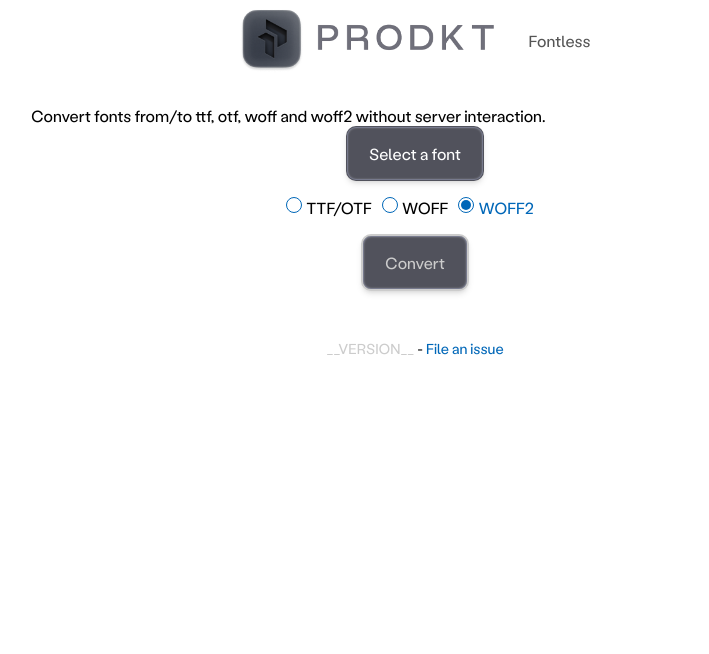
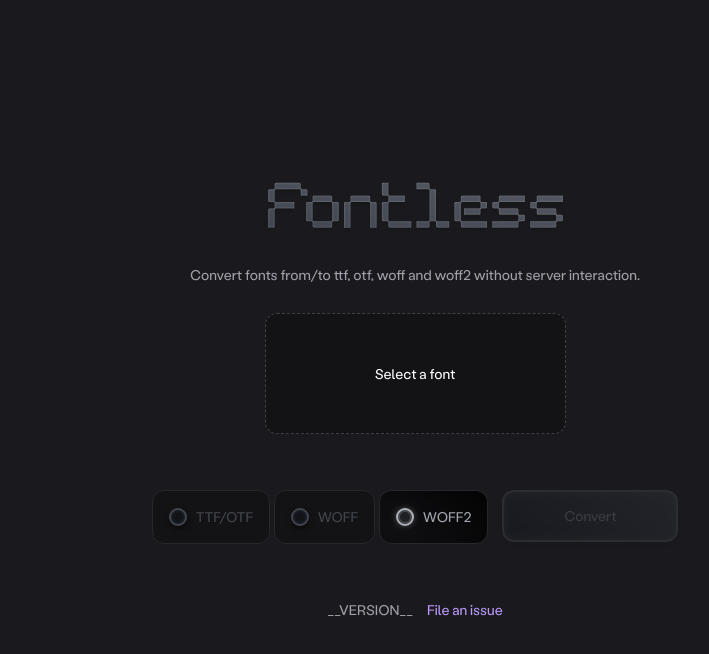
Before and after one commit to prodkt/fontless, a website built with webpack: page html/index.html in a window 1280 px wide. Shown: the whole page, without its empty margins (225-934 px from the left). Built offline with nearby package versions, Linux system fonts and the light colour scheme; files whose address does not match are found by name.

Commit message:
init commit

```diff
--- a/html/index.html
+++ b/html/index.html
@@ -17,7 +17,7 @@
   </script>
 </head>
 
-<body>
+<body class="fontless-body">
   <script>
     if ('serviceWorker' in navigator) {
       window.addEventListener('load', () => {
@@ -25,38 +25,44 @@
       });
     }
   </script>
-
+  <div class="fontless-container">
     <header class="fontless-header">
-    <img src="logo.png" alt="Fontless" class="fontless-logo" />
-    <div class="fontless-v-divider"></div>
-    <h1 class="fontless-title"><a href="#">Fontless</a></h1>
+    <img src="fontless.png" alt="Fontless" class="fontless-logo" />
   </header>
 
-  <main class="container">
-    <div>
+  <main class="fontless-container fontless-section">
+    <div class="fontless-section">
       Convert fonts from/to ttf, otf, woff and woff2 without server interaction.
     </div>
-    <div id="input-select-zone">
+    <div class="fontless-input-select-zone" id="input-select-zone">
       <div>
         <input id="input-file" type="file" style="display:none" multiple>
-        <button id="select-file-button">Select a font</button>
+        <button class="fontless-select-file-button" id="select-file-button">Select a font</button>
       </div>
     </div>
 
-    <div id="selected-font-info"></div>
-
+    <div class="fontless-section" id="selected-font-info"></div>
+    <div class="fontless-section fontless-font-conversion-select-container">
       <div id="format-select-container">
+        <div class="fontless-font-conversion-select-button">
           <input type="radio" class="input-radio" id="output-format-otf" name="output-format" value="otf">
           <label for="output-format-otf">TTF/OTF</label>
+        </div>
+        <div class="fontless-font-conversion-select-button">
           <input type="radio" class="input-radio" id="output-format-woff" name="output-format" value="woff">
           <label for="output-format-woff">WOFF</label>
+        </div>
+        <div class="fontless-font-conversion-select-button">
           <input type="radio" class="input-radio" id="output-format-woff2" name="output-format" value="woff2" checked>
           <label for="output-format-woff2">WOFF2</label>
         </div>
+      </div>
+      <div id="convert-button-container">
+        <button class="fontless-convert-button" id="convert-button">Convert</button>
+      </div>
+    </div>
 
-    <div id="convert-button-container">
-      <button id="convert-button">Convert</button>
-    </div>
+
 
     <div id="spinner" class="spinner-off">
       <div style="display: flex; align-items: center">
@@ -80,14 +86,14 @@
         </svg>
       </div>
 
-      <div>It may take several minutes when you convert a large font.</div>
+      <div style="margin: auto auto;">It may take several minutes when you convert a large font.</div>
     </div>
     <div id="convert-result-container"></div>
     <div id="error-message-container" class="error-message-off"></div>
   </main>
-  <footer class="container">
-    <span id="version">__VERSION__</span> -
-    <a href="https://github.com/bashi/kombu/issues">File an issue</a>
+  <footer class="fontless-footer">
+    <span id="version">__VERSION__</span>
+    <a href="https://github.com/prodkt/fontless/issues">File an issue</a>
   </footer>
 </body>
 
--- a/public/style.css
+++ b/public/style.css
@@ -2,30 +2,44 @@
 
 :root {
   --max-width: 768px;
-  --primary-color: #0067b8;
+  --primary-color: #ba99fa;
 }
 
 html, body {
   font-family: 'Labil Grotesk', sans-serif;
-}
+background: var(--Colors-Background-bg-primary_alt, #1A1A1E);
+color: var(--colors-text-text-tertiary-600, #A0A0AB);
+text-align: center;
 
-.fontless-logo {
-  max-width: 256px;
-}
-
-.fontless-v-divider {
-  min-width: 1px;
-  width: 1px;
-  height: 100%;
-  background: #00000030;
+min-height: 100%;
+display: flex;
+justify-content: center;
+align-items: center;
+flex-direction: column;
+/* Text sm/Semibold */
+font-family: var(--Font-family-font-family-body, "Labil Grotesk");
+font-size: var(--Font-size-text-sm, 14px);
+font-style: normal;
+font-weight: 400;
+line-height: var(--Line-height-text-sm, 20px); /* 142.857% */
 }
 
 .fontless-header {
   display: flex;
   align-items: center;
   justify-content: center;
-  flex-direction: row;
-  gap: 1rem;
+  flex-direction: column;
+}
+
+.fontless-container {
+  margin: auto auto;
+  display: flex;
+  height: auto;
+width: 743px;
+flex-direction: column;
+align-items: center;
+gap: 2rem;
+  flex-shrink: 0;
 }
 
 .fontless-title {
@@ -33,20 +47,80 @@ html, body {
   font-weight: 400;
 }
 
+.fontless-section {
+  margin: auto auto;
+}
+
+.fontless-input-select-zone {
+  position:relative;
+  margin: auto auto;
+  display: flex;
+  width: 299px;
+  height: 119px;
+  justify-content: center;
+  align-items: center;
+  gap: var(--spacing-sm, 6px);
+  border-radius: var(--radius-xl, 12px);
+border: 1px dashed var(--Colors-Border-border-primary, #3F3F46);
+background: var(--Colors-Background-bg-primary, #131316);
+transition: all 0.2s cubic-bezier(0.250, 0.460, 0.450, 0.940);
+
+}
+
+.fontless-input-select-zone:hover {
+  cursor: pointer;
+  background: var(--Colors-Background-bg-primary, #0d0d0f);
+}
+
 button {
   font-size: 1rem;
   font-family: 'Labil Grotesk', sans-serif;
-  display: inline-flex;
-  padding: var(--spacing-xl, 16px) 22px;
-  justify-content: center;
-  align-items: center;
-  gap: var(--spacing-md, 8px);
-  border-radius: var(--radius-lg, 10px);
-  border: 1px solid var(--Colors-Base-transparent, rgba(255, 255, 255, 0.00));
-  background: var(--Component-colors-Components-Buttons-Primary-button-primary-bg, #51525C);
-  color: var(--Component-colors-Components-Buttons-Primary-button-primary-text, #FFFFFF);
-  /* button-shadow */
-  box-shadow: 0px 0px 2px 1px rgba(255, 255, 255, 0.30) inset, 0px 2px 4px -2px rgba(0, 0, 0, 0.10), 0px 4px 6px -1px rgba(0, 0, 0, 0.10), 0px 0px 0px 1px rgba(80, 104, 209, 0.15) inset;
+  cursor: pointer;
+  color: var(--colors-text-text-tertiary-600, #A0A0AB);
+  transition: all 0.4s cubic-bezier(0.250, 0.460, 0.450, 0.940);
+
+}
+
+.fontless-select-file-button {
+  position: absolute;
+  padding: var(--spacing-lg, 12px) 18px;
+  width: 100%;
+  height: 100%;
+  left: 0;
+  top: 0;
+  right: 0;
+  bottom: 0;
+  margin: 0;
+  background: none;
+  box-shadow: none;
+  border: none;
+  color: white;
+}
+.fontless-select-file-button:hover {
+  background-color: transparent;
+}
+
+.fontless-font-conversion-select-container {
+  display: flex;
+  flex-direction: row;
+  gap: 1rem;
+  padding: 0;
+  position: relative;
+}
+
+.fontless-font-conversion-select-button {
+  border-radius: var(--radius-xl, 12px);
+  display: flex;
+  align-items: flex-start;
+  width: 100%;
+  height: 100%;
+  border: 1px solid var(--Colors-Border-border-secondary, #26272B);
+  background: var(--Colors-Background-bg-primary, #131316);
+}
+
+.fontless-font-conversion-select-button:hover {
+  /* cursor: pointer; */
+  /* background: var(--Colors-Background-bg-primary, #0d0d0f); */
 }
 
 button:focus {
@@ -55,18 +129,16 @@ button:focus {
 
 button:hover {
   cursor: pointer;
-  background: var(--primary-color);
-  color: white;
 }
 
 button[disabled] {
-  color: #ccc;
-  border: solid 2px #ccc;
+  opacity: 0.25;
+
+  transition: all 1s cubic-bezier(0.250, 0.460, 0.450, 0.940);
 }
 
 button[disabled]:hover {
   cursor: not-allowed;
-  background: white;
 }
 
 a {
@@ -82,10 +154,67 @@ a:hover {
   display: none;
 }
 
+
 .input-radio + label {
   position: relative;
-  padding-left: 20px;
-  padding-right: 10px;
+  height: 100%;
+  border-radius: var(--radius-xl, 12px);
+  color: #42454c;
+  transition: 0.4s cubic-bezier(0.250, 0.460, 0.450, 0.940);
+  padding-left: 43px;
+  padding-right: 16px;
+  padding-top: 16px;
+  padding-bottom: 16px;
+  cursor:pointer;
+}
+@-webkit-keyframes shadow-drop-center {
+  0% {
+    -webkit-box-shadow: inset 0 0 0 0 rgba(0, 0, 0, 0);
+            box-shadow: inset 0 0 0 0 rgba(0, 0, 0, 0);
+  }
+  100% {
+    -webkit-box-shadow: inset 0 0 20px 0px rgba(0, 0, 0, 0.35);
+            box-shadow: inset 0 0 20px 0px rgba(0, 0, 0, 0.35);
+  }
+}
+@keyframes shadow-drop-center {
+  0% {
+    -webkit-box-shadow: inset 0 0 0 0 rgba(0, 0, 0, 0);
+            box-shadow: inset 0 0 0 0 rgba(0, 0, 0, 0);
+  }
+  100% {
+    -webkit-box-shadow: inset 0 0 20px 0px rgba(0, 0, 0, 0.35);
+            box-shadow: inset 0 0 20px 0px rgba(0, 0, 0, 0.35);
+  }
+}
+
+@-webkit-keyframes shadow-drop-2-center {
+  0% {
+    -webkit-transform: translateZ(0);
+            transform: translateZ(0);
+    -webkit-box-shadow: inset 0 0 0 0 rgba(0, 0, 0, 0);
+            box-shadow: inset 0 0 0 0 rgba(0, 0, 0, 0);
+  }
+  100% {
+    -webkit-transform: translateZ(50px);
+            transform: translateZ(50px);
+    -webkit-box-shadow: inset 0 0 20px 0px rgba(0, 0, 0, 0.35);
+            box-shadow: inset 0 0 20px 0px rgba(0, 0, 0, 0.35);
+  }
+}
+@keyframes shadow-drop-2-center {
+  0% {
+    -webkit-transform: translateZ(0);
+            transform: translateZ(0);
+    -webkit-box-shadow: inset 0 0 0 0 rgba(0, 0, 0, 0);
+            box-shadow: inset 0 0 0 0 rgba(0, 0, 0, 0);
+  }
+  100% {
+    -webkit-transform: translateZ(50px);
+            transform: translateZ(50px);
+    -webkit-box-shadow: inset 0 0 20px 0px rgba(0, 0, 0, 0.35);
+            box-shadow: inset 0 0 20px 0px rgba(0, 0, 0, 0.35);
+  }
 }
 
 .input-radio + label:before {
@@ -93,74 +222,79 @@ a:hover {
   display: block;
   position: absolute;
   top: 0;
-  left: 0;
+  bottom: 0;
+  left: 16px;
   width: 14px;
   height: 14px;
-  border: 1px solid var(--primary-color);
-  border-radius: 50%;
+  border-radius: var(--radius-xl, 12px);
+
+  border: 2px solid var(--Gradient-skeuemorphic-gradient-border, #42454c);
+  /* button-shadow */
+  box-shadow: 0px 0px 6px 0px rgba(255,255,255, 0) inset, 0px 2px 4px -2px rgba(0, 0, 0, 0.0), 0px 4px 6px -1px rgba(0, 0, 0, 0.50), 0px 0px 2px 2px #181D27 inset;
+
+  border-radius: var(--radius-xl, 12px);
+  margin: auto;
 }
 
 .input-radio:checked + label {
-  color: var(--primary-color);
+  -webkit-animation: shadow-drop-center 0.4s cubic-bezier(0.250, 0.460, 0.450, 0.940) both;
+  animation: shadow-drop-center 0.4s cubic-bezier(0.250, 0.460, 0.450, 0.940) both;
+  height: 100%;
+  transition: 0.4s cubic-bezier(0.250, 0.460, 0.450, 0.940);
+  background: var(--gradient-gray-90070045-deg, linear-gradient(45deg, #1b1d2000 0%, #000000cd 100%));
+  color: #9fa4af;
+  border: 0px solid var(--Gradient-skeuemorphic-gradient-border, #606775);
+
 }
+.input-radio:checked + label:before {
+  border: 2px solid var(--Gradient-skeuemorphic-gradient-border, #9fa4af);
+  border-radius: var(--radius-xl, 12px);
+  transition: all 0.4s cubic-bezier(0.250, 0.460, 0.450, 0.940);
 
+	-webkit-animation: shadow-drop-2-center 0.4s cubic-bezier(0.250, 0.460, 0.450, 0.940) both;
+	        animation: shadow-drop-2-center 0.4s cubic-bezier(0.250, 0.460, 0.450, 0.940) both;
+
+}
 .input-radio:checked + label::after {
   content: "";
   display: block;
   position: absolute;
-  top: 3px;
-  left: 3px;
+  top: 0;
+  bottom: 0;
+  left: 20px;
   width: 10px;
   height: 10px;
-  background: var(--primary-color);
-  border-radius: 50%;
+  transition: all 0.4s cubic-bezier(0.250, 0.460, 0.450, 0.940);
+  border: 0px solid var(--Gradient-skeuemorphic-gradient-border, #60677500);
+  /* background: var(--gradient-gray-90070045-deg, linear-gradient(45deg, #181D27 0%, #17191c 100%)); */
+
+  border-radius: var(--radius-xl, 12px);
+  /* button-shadow */
+  box-shadow: 0px 0px 10px 0px rgba(255, 255, 255, 1) , 0px 2px 2px -2px rgba(0, 0, 0, 1), 0px 4px 6px -1px rgba(0, 0, 0, 0.10), 0px 0px 12px 2px #4146516c inset;
+
+  margin: auto;
 }
 
-.container {
-  padding: 0 2rem 0 2rem;
-  max-width: var(--max-width);
-  margin-left: auto;
-  margin-right: auto;
-}
+.fontless-convert-button {
+  display: flex;
+  width: 176px;
+  height: 52px;
+  padding: var(--spacing-lg, 12px) 18px;
+  justify-content: center;
+  align-items: center;
+  gap: var(--spacing-sm, 6px);
+  border-radius: var(--radius-xl, 12px);
+border: 2px solid var(--Gradient-skeuemorphic-gradient-border, #606775);
+background: var(--gradient-gray-90070045-deg, linear-gradient(45deg, #181D27 0%, #414651 100%));
 
-header {
-  color: #555;
-  padding: 0 2rem 0 2rem;
-  max-width: var(--max-width);
-  margin-left: auto;
-  margin-right: auto;
-  margin-bottom: 2rem;
-}
-
-header h1 a {
-  color: #555;
-}
-
-header h1 a:hover {
-  text-decoration: none;
-}
-
-footer {
-  margin: 2rem 0 1rem 0;
-  font-size: 0.9rem;
-  text-align: center;
-}
-
-#version {
-  color: #ccc;
-}
-
-#input-select-zone {
-  display: flex;
-  justify-content: center;
-  margin-bottom: 1rem;
+/* button-shadow */
+box-shadow: 0px 0px 6px 0px rgba(255, 255, 255, 0.10) inset, 0px 2px 4px -2px rgba(0, 0, 0, 0.10), 0px 4px 6px -1px rgba(0, 0, 0, 0.10), 0px 0px 12px 2px #4146516c inset;
 }
 
 #format-select-container {
   display: flex;
-  justify-content: center;
-  margin-top: 1rem;
-  margin-bottom: 1rem;
+  margin: auto auto;
+  gap: 0.25rem;
 }
 
 .convert-summary {
@@ -174,10 +308,7 @@ footer {
 }
 
 #convert-button-container {
-  display: flex;
-  justify-content: center;
-  margin-top: 1rem;
-  margin-bottom: 1rem;
+  padding: 0 0 0 0;
 }
 
 .spinner-off {
@@ -196,3 +327,11 @@ footer {
 .error-message-off {
   display: none;
 }
+
+.fontless-footer {
+  display: flex;
+  flex-direction: row;
+  gap: 1rem;
+  padding: 0;
+  position: relative;
+}
```
Also changed, not shown: README.md, public/fontless.png (added), public/fontless_cover.avif (added), public/fontless_cover.jpg (added), 1 other file. Lines whose indentation alone changed are shown as unchanged.
